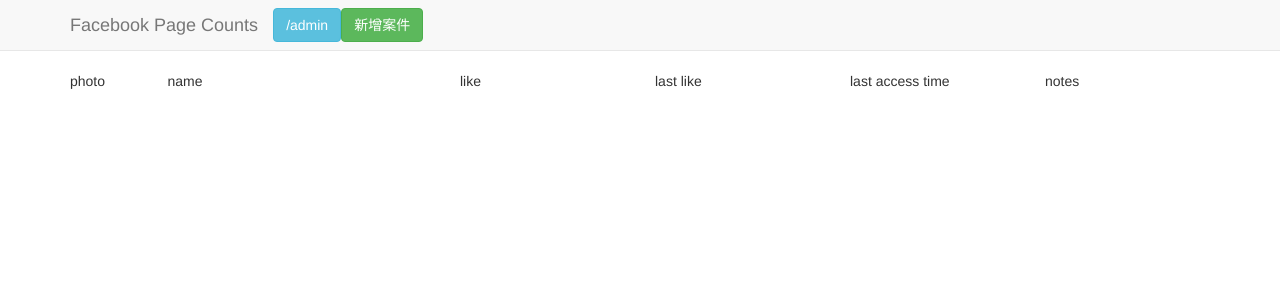
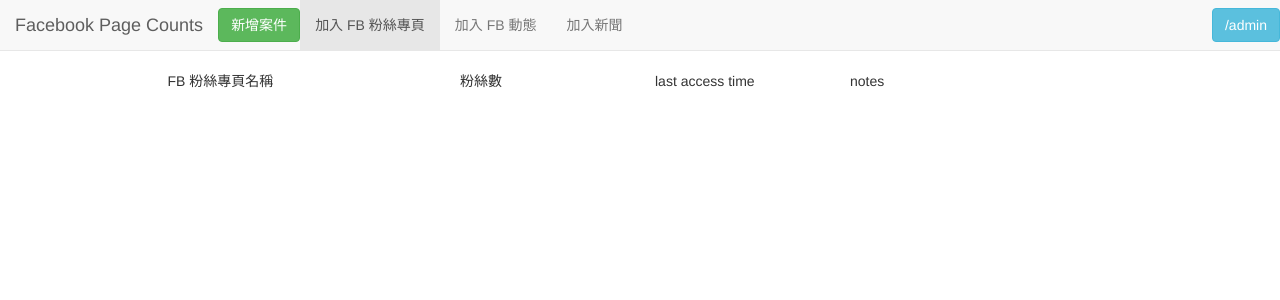
Before and after one commit to noracami/fb-post-counts, a Django app: template mysite/pages/templates/page_list.html in a window 1280 px wide. Shown: the top 300 px of the page. Run offline with Django 3.2, Linux system fonts and the light colour scheme; the template is opened without the code that fills it, so the values that code supplies are empty; some libraries are stand-ins or nearby versions.

Commit message:
get off work

```diff
--- a/mysite/pages/models.py
+++ b/mysite/pages/models.py
@@ -23,6 +23,7 @@
     add_time = models.DateTimeField("加入時間", auto_now_add=True, editable=False)
     last_access_time = models.DateTimeField("上次存取時間")
     last_like_count = models.IntegerField("上次粉絲人數")
+    picture_url = models.CharField("大頭貼", max_length=250)
     notes = models.TextField("備註", blank=True, default="")
 
     def __str__(self):
--- a/mysite/pages/templates/base.html
+++ b/mysite/pages/templates/base.html
@@ -9,12 +9,19 @@
 
     <body>
         <nav class="navbar navbar-default navbar-static-top" role="navigation">
-            <div class="container">
+            <div class="container-fluid">
                 <div class="navbar-header">
                     <a class="navbar-brand" href="{% url 'home' %}">Facebook Page Counts</a>
                 </div>
-                <a href="{% url 'admin:index' %}" type="button" class="btn btn-info navbar-btn navbar-left">/admin</a>
+                <a href="{% url 'admin:index' %}" type="button" class="btn btn-info navbar-btn navbar-right">/admin</a>
                 <a href="{% url 'page_list' %}" type="button" class="btn btn-success navbar-btn navbar-left">新增案件</a>
+                <div class="collapse navbar-collapse">
+                    <ul class="nav navbar-nav">
+                        <li class="active"><a href="">加入 FB 粉絲專頁</a></li>
+                        <li><a href="">加入 FB 動態</a></li>
+                        <li><a href="">加入新聞</a></li>
+                    </ul>
+                </div>
             </div>
         </nav>
         {% block content %}
--- a/mysite/pages/templates/page_list.html
+++ b/mysite/pages/templates/page_list.html
@@ -4,16 +4,13 @@
 <div class="container">
     <div class="row">
         <div class="col-xs-1">
-            photo
+            &nbsp;
         </div>
         <div class="col-xs-3">
-            name
+            FB 粉絲專頁名稱
         </div>
         <div class="col-xs-2">
-            like
-        </div>
-        <div class="col-xs-2">
-            last like
+            粉絲數
         </div>
         <div class="col-xs-2">
             last access time
@@ -25,16 +22,13 @@
     {% for page_item in page_items %}
     <div class="row">
         <div class="col-xs-1">
-            photo
+            <img src="{{ page_item.picture_url }}" alt="">
         </div>
         <div class="col-xs-3">
-            {{ page_item.name }}
+            <a href="https://www.facebook.com/{{ page_item.fb_id }}" target="_blank" style="color: #3b5998;font-weight: bold;">{{ page_item.name }}</a>
         </div>
         <div class="col-xs-2">
             like
-        </div>
-        <div class="col-xs-2">
-            {{ page_item.last_like_count }}
         </div>
         <div class="col-xs-2">
             {{ page_item.last_access_time }}
```
Also changed, not shown: mysite/pages/views.py (+5 -2 lines), mysite/pages/migrations/0002_pageitem_picture_url.py (added).
